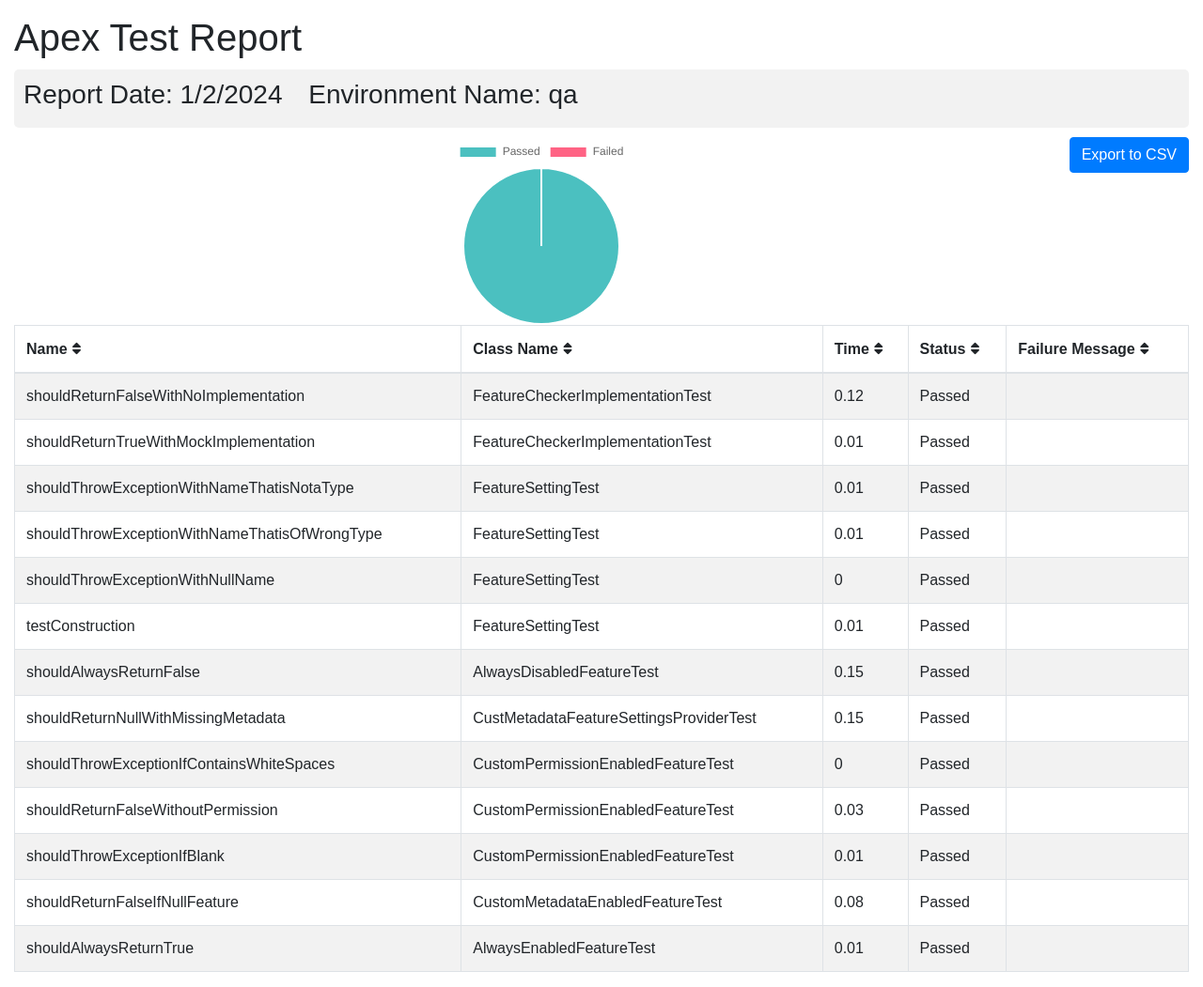
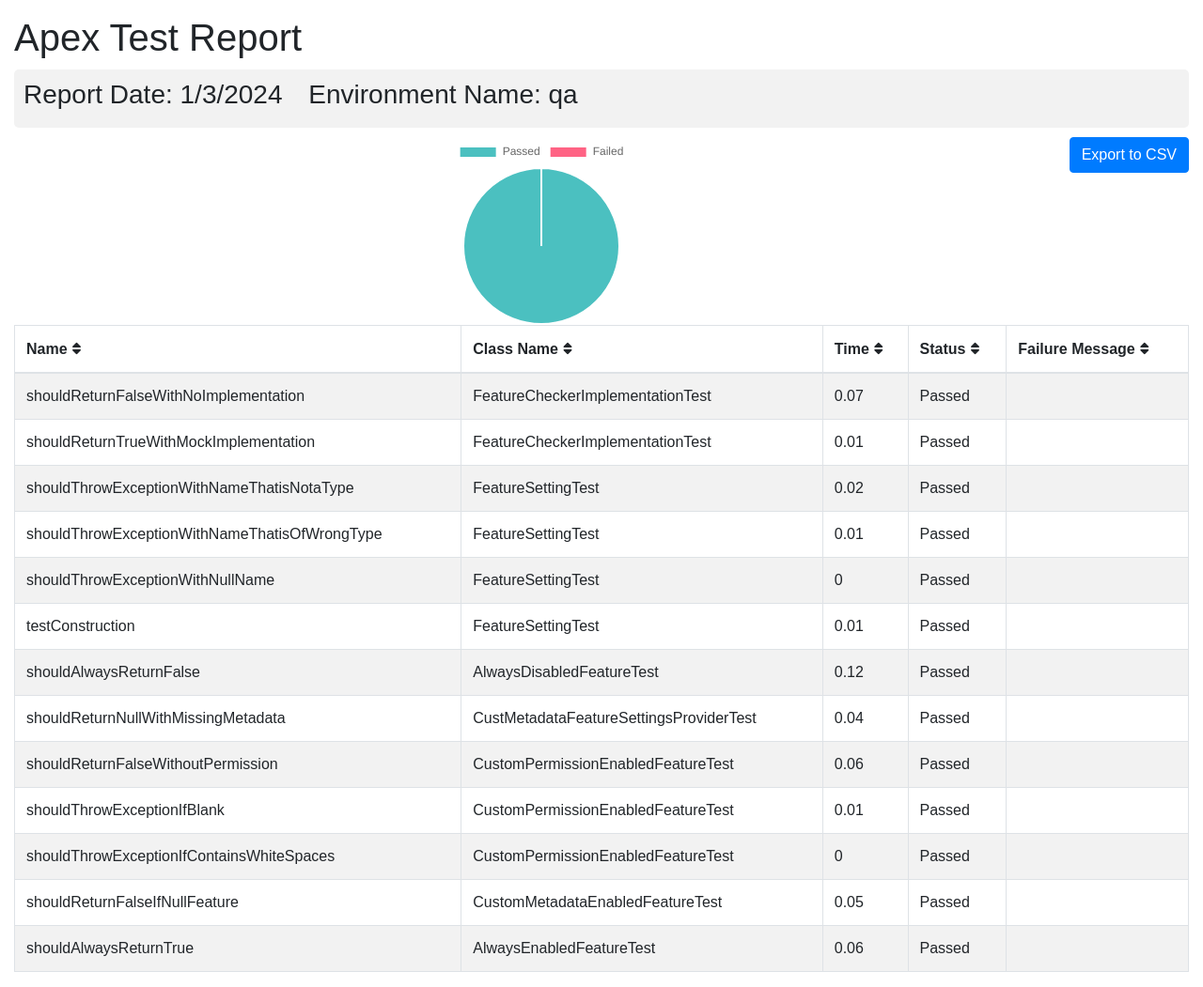
Before and after one commit to flxbl-io/sfops-dashboard, a Jekyll site: the page apextestResults/qa.html, which Jekyll copies as it is, in a window 1280 px wide. Shown: the whole page at 94% size. Built offline with Jekyll 4.4.1, drawn with Linux system fonts in a browser that asks for light colours.

Commit message:
Updated apex test results

```diff
--- a/apextestResults/qa.html
+++ b/apextestResults/qa.html
@@ -102,7 +102,7 @@
       <div class="container-fluid">
         <h1 class="mt-3">Apex Test Report</h1>
         <div class="info-card">
-        <h3>Report Date: 1/2/2024 <span style="margin-left: 20px;">Environment Name: qa</span></h3>
+        <h3>Report Date: 1/3/2024 <span style="margin-left: 20px;">Environment Name: qa</span></h3>
         </div>
         <button onclick="exportTableToCSV('testReport.csv')" class="btn btn-primary float-right">Export to CSV</button>
         <div id="chart-container">
@@ -123,7 +123,7 @@
         <tr>
           <td>shouldReturnFalseWithNoImplementation</td>
           <td>FeatureCheckerImplementationTest</td>
-          <td>0.12</td>
+          <td>0.07</td>
           <td>Passed</td>
           <td></td>
         </tr>
@@ -137,7 +137,7 @@
         <tr>
           <td>shouldThrowExceptionWithNameThatisNotaType</td>
           <td>FeatureSettingTest</td>
-          <td>0.01</td>
+          <td>0.02</td>
           <td>Passed</td>
           <td></td>
         </tr>
@@ -165,14 +165,28 @@
         <tr>
           <td>shouldAlwaysReturnFalse</td>
           <td>AlwaysDisabledFeatureTest</td>
-          <td>0.15</td>
+          <td>0.12</td>
           <td>Passed</td>
           <td></td>
         </tr>
         <tr>
           <td>shouldReturnNullWithMissingMetadata</td>
           <td>CustMetadataFeatureSettingsProviderTest</td>
-          <td>0.15</td>
+          <td>0.04</td>
+          <td>Passed</td>
+          <td></td>
+        </tr>
+        <tr>
+          <td>shouldReturnFalseWithoutPermission</td>
+          <td>CustomPermissionEnabledFeatureTest</td>
+          <td>0.06</td>
+          <td>Passed</td>
+          <td></td>
+        </tr>
+        <tr>
+          <td>shouldThrowExceptionIfBlank</td>
+          <td>CustomPermissionEnabledFeatureTest</td>
+          <td>0.01</td>
           <td>Passed</td>
           <td></td>
         </tr>
@@ -184,30 +198,16 @@
           <td></td>
         </tr>
         <tr>
-          <td>shouldReturnFalseWithoutPermission</td>
-          <td>CustomPermissionEnabledFeatureTest</td>
-          <td>0.03</td>
-          <td>Passed</td>
-          <td></td>
-        </tr>
-        <tr>
-          <td>shouldThrowExceptionIfBlank</td>
-          <td>CustomPermissionEnabledFeatureTest</td>
-          <td>0.01</td>
-          <td>Passed</td>
-          <td></td>
-        </tr>
-        <tr>
           <td>shouldReturnFalseIfNullFeature</td>
           <td>CustomMetadataEnabledFeatureTest</td>
-          <td>0.08</td>
+          <td>0.05</td>
           <td>Passed</td>
           <td></td>
         </tr>
         <tr>
           <td>shouldAlwaysReturnTrue</td>
           <td>AlwaysEnabledFeatureTest</td>
-          <td>0.01</td>
+          <td>0.06</td>
           <td>Passed</td>
           <td></td>
         </tr>
```
